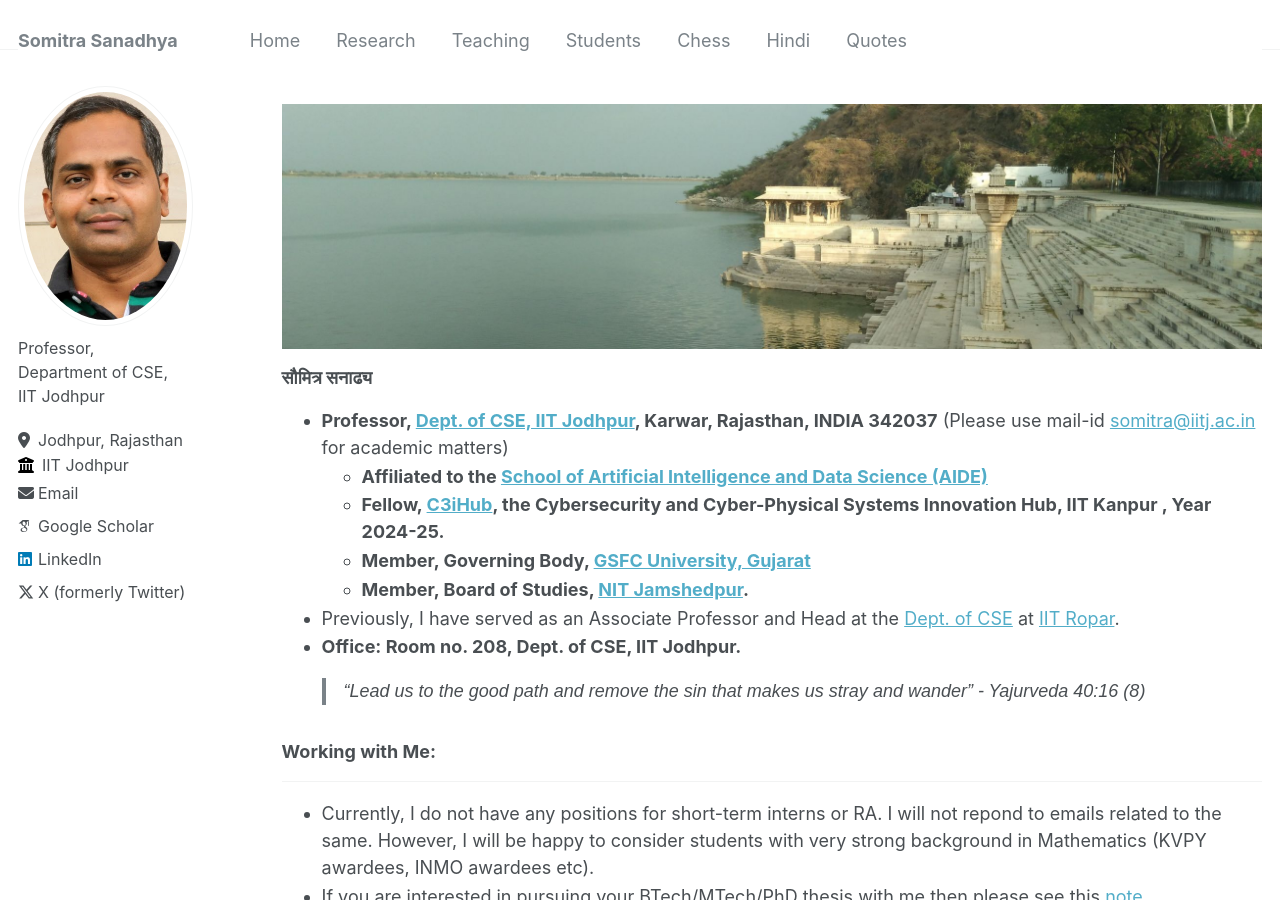
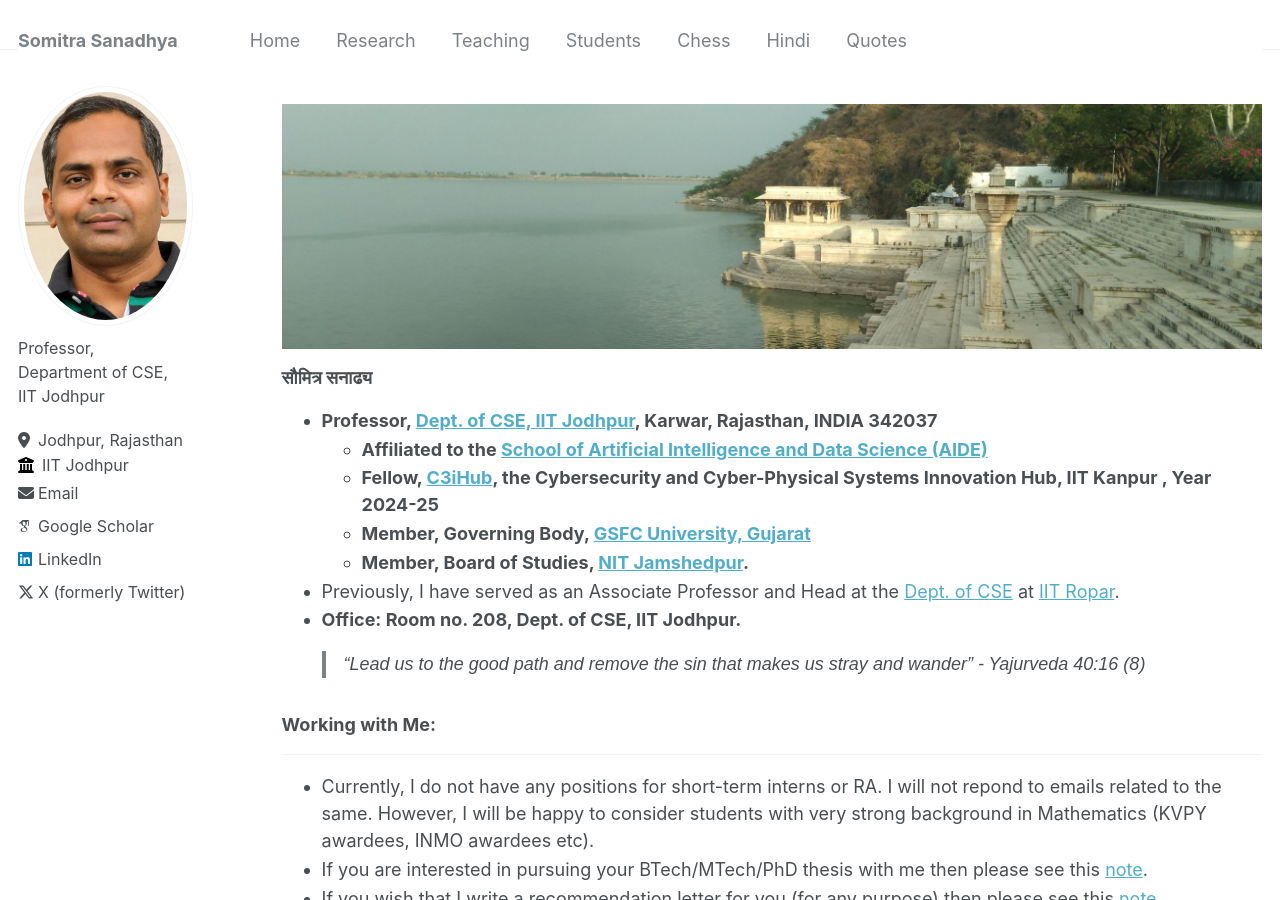
Before and after one commit to somitra-sanadhya/somitra-sanadhya.github.io, a Jekyll site: the page built from _pages/about.md, in a window 1280 px wide and 900 px high. Built offline with Jekyll 4.4.1, drawn with Linux system fonts in a browser that asks for light colours; some web fonts are replaced.

Commit message:
Update about.md

```diff
--- a/_pages/about.md
+++ b/_pages/about.md
@@ -10,9 +10,8 @@ redirect_from:
 ![](/lake_new.jpg)
 ### सौमित्र सनाढ्य
   + **Professor, [Dept. of CSE, IIT Jodhpur](https://cse.iitj.ac.in/), Karwar, Rajasthan, INDIA 342037**
-	  (Please use mail-id [somitra@iitj.ac.in](mailto:somitra@iitj.ac.in) for academic matters)
     + **Affiliated to the [School of Artificial Intelligence and Data Science (AIDE)](https://aide.iitj.ac.in/)**
-    + **Fellow, [C3iHub](https://c3ihub.org/), the Cybersecurity and Cyber-Physical Systems Innovation Hub, IIT Kanpur , Year 2024-25.**
+    + **Fellow, [C3iHub](https://c3ihub.org/), the Cybersecurity and Cyber-Physical Systems Innovation Hub, IIT Kanpur , Year 2024-25**
     + **Member, Governing Body, [GSFC University, Gujarat](https://www.gsfcuniversity.ac.in/)**
     + **Member, Board of Studies, [NIT Jamshedpur](https://www.nitjsr.ac.in/).**
 
```
